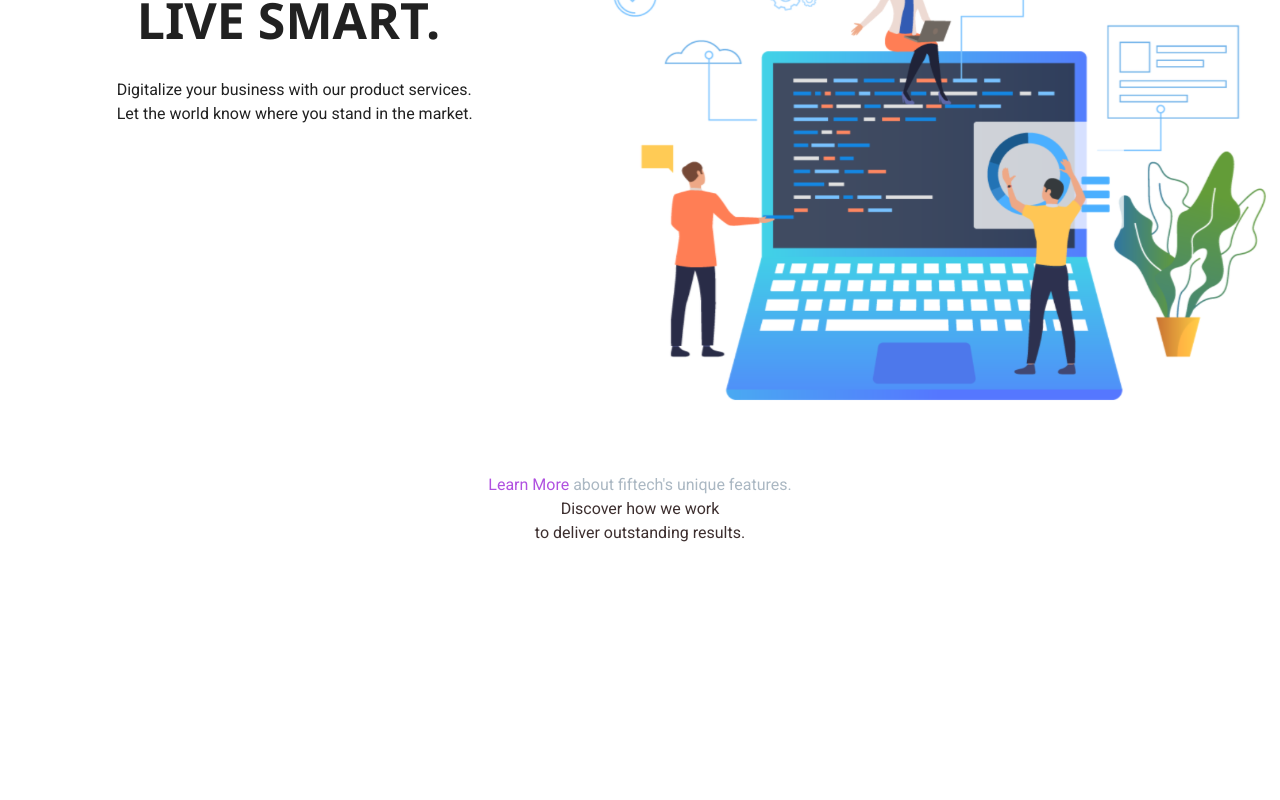
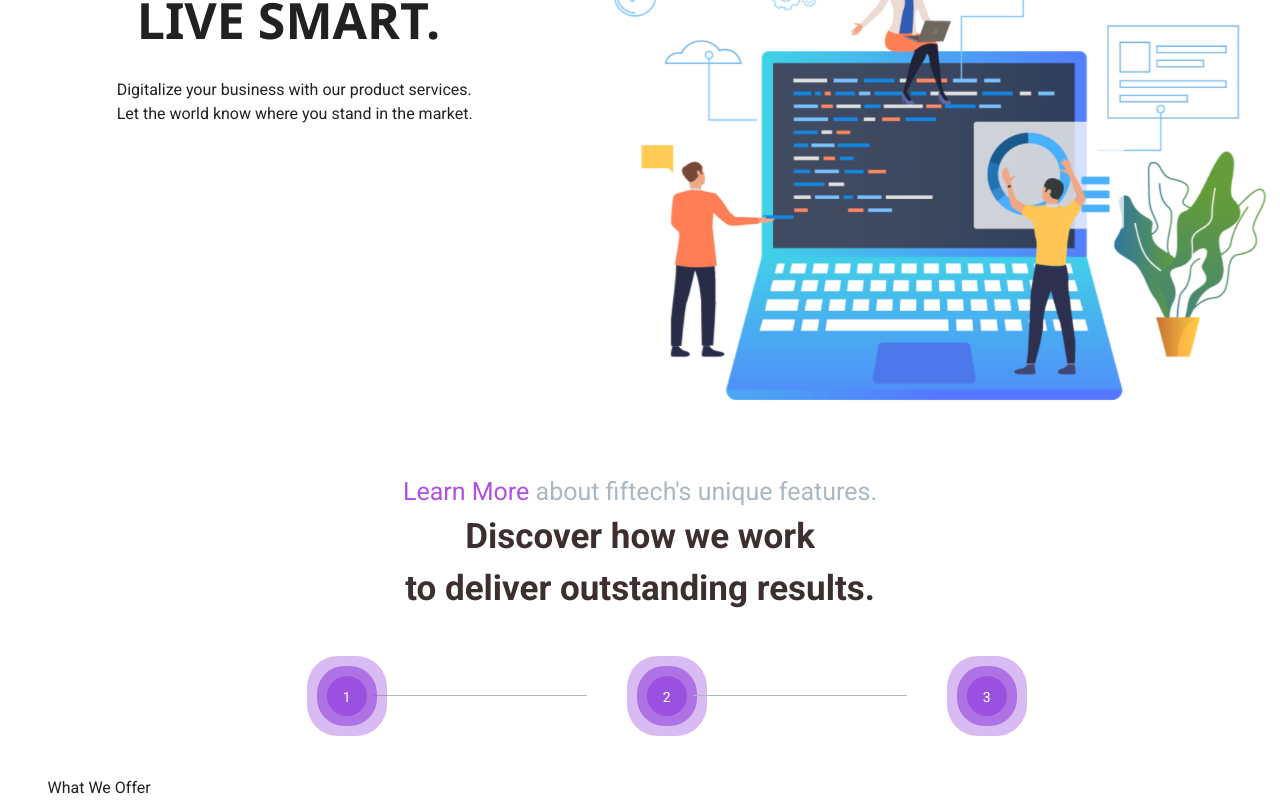
Before and after one commit to sachinbro/fiftech_zone, a Nuxt app: page / in a window 1280 px wide. Shown: the part 278-1078 px from the top of the page. Before the commit the page ends 823 px from the top, so only its background shows below. Built offline with nearby package versions, Linux system fonts and the light colour scheme.

Commit message:
three circles with horizontal line: without animation

```diff
--- a/components/Header.vue
+++ b/components/Header.vue
@@ -65,5 +65,7 @@
         background-color: white;
         color: #9B51E0 !important;
     }
+    .sticky{
 
+    }
 </style>
--- a/components/sections/home-page-sections/HomePageIntro.vue
+++ b/components/sections/home-page-sections/HomePageIntro.vue
@@ -18,13 +18,41 @@
                 </v-col>
             </v-row>
             <v-row class="d-flex justify-center" >
-                <div >
-                    <span style="color: #B051E0;">Learn More </span><span style="color:#ABB8C3;">about fiftech's unique features.</span>
+                <div style="font-size: 25px;" >
+                    <span style="color: #B051E0; ">Learn More </span><span style="color:#ABB8C3;">about fiftech's unique features.</span>
                 </div>
             </v-row>
-            <v-row class="d-flex flex-column justify-center align-center ">
-                <div style="color:#3D2F2F">Discover how we work</div>
-                <div style="color:#3D2F2F"> to deliver outstanding results.</div>
+            <v-row class="d-flex flex-column font-weight-bold justify-center align-center" >
+                <div style="color:#3D2F2F; font-size: 35px;">Discover how we work</div>
+                <div style="color:#3D2F2F; font-size: 35px;"> to deliver outstanding results.</div>
+            </v-row>
+            <v-row class="white--text">
+                <v-col></v-col>
+                <v-col class="tasks" cols="1">
+                    <v-card elevation="0" height="" >
+                        <v-card-text class=" rounded-circle text-center">
+                            <div class="multilayer-circle white--text">
+                                1
+                            </div>
+                        </v-card-text>
+                    </v-card> </v-col>
+                <v-col cols="2" class="horizontal-line"></v-col>
+                <v-col cols="1">
+                    <v-card-text class=" rounded-circle text-center">
+                        <div class="multilayer-circle ">
+                            2
+                        </div>
+                    </v-card-text>
+                </v-col>
+                <v-col cols="2" class="horizontal-line"></v-col>
+                <v-col cols="1">
+                    <v-card-text class=" rounded-circle text-center">
+                        <div class="multilayer-circle ">
+                            3
+                        </div>
+                    </v-card-text>
+                </v-col>
+                <v-col></v-col>
             </v-row>
         </v-container>
     </div>
@@ -34,7 +62,17 @@
     font: normal normal bold 50px Segoe UI;
     width: 80%;
 }
-
-
+.multilayer-circle{
+    border-radius: 50%;
+  box-shadow: 0px 0px 0px 10px rgba(155, 81, 224, 1), 0px 0px 0px 20px rgba(155, 81, 224, 0.69), 0px 0px 0px 30px rgba(155, 81, 224, 0.39);
+  width: 20px;
+  height:20px;
+  margin: 3em;
+  background-color: rgba(155, 81, 224, 1);
+}
+.horizontal-line{
+    border-bottom: 1px solid #ABB8C3;
+    height: 80px;
+}
 
 </style>
--- /dev/null
+++ b/components/sections/home-page-sections/OfferSection.vue
@@ -0,0 +1,7 @@
+<template>
+    <v-container>
+        <v-row class="text-center">
+            What We Offer
+        </v-row>
+    </v-container>
+</template>
--- a/pages/index.vue
+++ b/pages/index.vue
@@ -1,13 +1,15 @@
 <template>
   <div>
     <Intro />
+    <OfferSection />
   </div>
 </template>
 
 <script>
 import Intro from '../components/sections/home-page-sections/HomePageIntro.vue';
+import OfferSection from '../components/sections/home-page-sections/OfferSection.vue';
 export default {
     name: "IndexPage",
-    components: { Intro }
+    components: { Intro, OfferSection }
 }
 </script>
```
